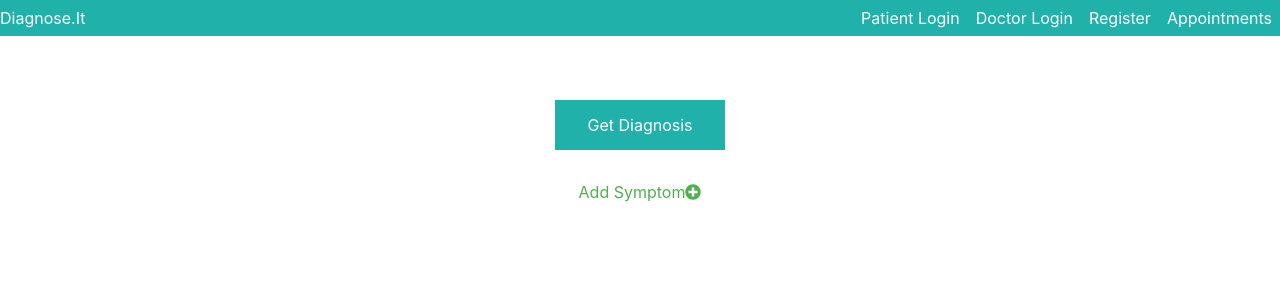
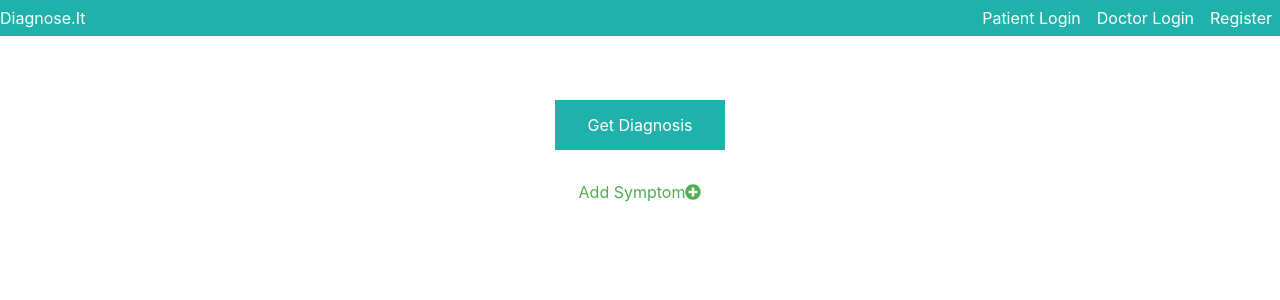
Before and after one commit to nvTwistt/final_project, a React (Create React App) app: page / in a window 1280 px wide. Shown: the top 300 px of the page. Built offline with nearby package versions, Linux system fonts and the light colour scheme.

Commit message:
removed appointments from top nav bar

```diff
--- a/src/components/navigationBar/NavigationBar.js
+++ b/src/components/navigationBar/NavigationBar.js
@@ -31,9 +31,6 @@ export default function NavigationBar(props) {
             <Link to={"/register"}>Register</Link>
           </li>
         )}
-        <li>
-          <Link to={"/appointments"}>Appointments</Link>
-        </li>
       </ul>
     </nav>
   );
```
